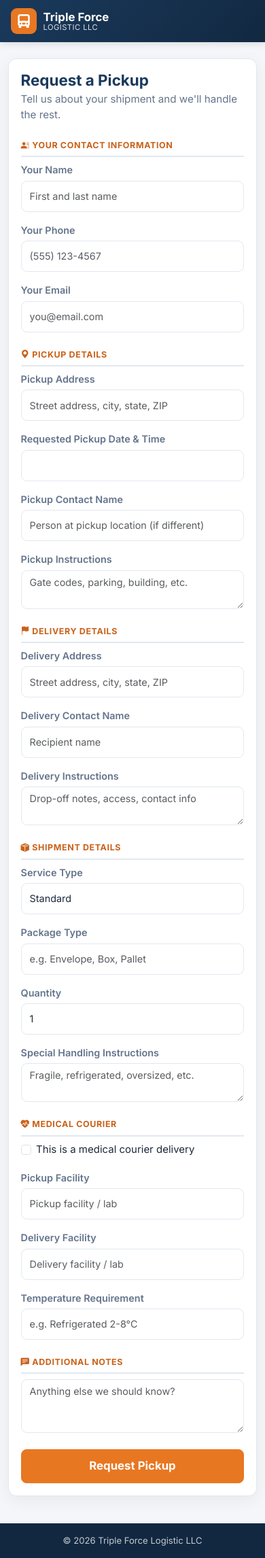
After one commit to dispatch9789-sketch/tripleforce_app, a Flask app: page /request-pickup in a window 390 px wide. The commit adds this page. Shown: the whole page at 68% size. Run offline with Flask 3, Linux system fonts and the light colour scheme; some libraries are stand-ins or nearby versions.

Commit message:
Add public /request-pickup customer route (no internal nav)
- New public blueprint with /request-pickup route (no login required)
- New CustomerPickupRequestForm with customer-facing fields only
  (no driver/internal/staff fields)
- New public_base.html layout: branded, mobile-first, NO sidebar/admin nav
- Creates Delivery (status 'New Request', created_by=None) on submit,
  shows order-number confirmation, best-effort notification email
- All internal staff pages unchanged and still behind login/role guards
- Adds test_public_pickup.py covering the above

```diff
--- a/app/__init__.py
+++ b/app/__init__.py
@@ -44,6 +44,7 @@ def create_app(config_class=Config):
     from app.users.routes import users
     from app.driver_portal.routes import driver_portal
     from app.outreach.routes import outreach, register_cli as register_outreach_cli
+    from app.public_request.routes import public
 
     app.register_blueprint(auth, url_prefix="/auth")
     app.register_blueprint(main)
@@ -56,6 +57,7 @@ def create_app(config_class=Config):
     app.register_blueprint(users, url_prefix="/users")
     app.register_blueprint(driver_portal, url_prefix="/driver")
     app.register_blueprint(outreach, url_prefix="/outreach")
+    app.register_blueprint(public)  # public customer-facing pages (/request-pickup)
 
     # ── Outreach Tracker CLI (flask outreach-import <path>) ──
     register_outreach_cli(app)
--- a/app/forms.py
+++ b/app/forms.py
@@ -153,6 +153,45 @@ class DeliveryForm(FlaskForm):
     temperature_requirement = StringField("Temperature Requirement")
     tamper_seal_number = StringField("Tamper Seal Number")
     submit = SubmitField("Save Delivery")
+
+
+# ═══════════════════════════════════════════════════════════════
+#  PUBLIC CUSTOMER PICKUP REQUEST
+#  (Customer-facing form shown on the public /request-pickup page.
+#   Contains ONLY customer-visible fields — no driver/internal/staff
+#   fields. Writes to the same Delivery model as the staff form.)
+# ═══════════════════════════════════════════════════════════════
+class CustomerPickupRequestForm(FlaskForm):
+    # Who is requesting the pickup
+    requester_name = StringField("Your Name", validators=[DataRequired(), Length(max=200)])
+    requester_phone = StringField("Your Phone", validators=[DataRequired(), Length(max=50)])
+    requester_email = StringField("Your Email", validators=[Optional(), Email(), Length(max=200)])
+
+    # Pickup details
+    pickup_contact = StringField("Pickup Contact Name", validators=[Optional(), Length(max=200)])
+    pickup_address = StringField("Pickup Address", validators=[DataRequired(), Length(max=500)])
+    pickup_instructions = TextAreaField("Pickup Instructions", validators=[Optional(), Length(max=2000)])
+    pickup_datetime = DateTimeField("Requested Pickup Date & Time", format="%Y-%m-%dT%H:%M", validators=[Optional()])
+
+    # Delivery details
+    delivery_contact = StringField("Delivery Contact Name", validators=[Optional(), Length(max=200)])
+    delivery_address = StringField("Delivery Address", validators=[DataRequired(), Length(max=500)])
+    delivery_instructions = TextAreaField("Delivery Instructions", validators=[Optional(), Length(max=2000)])
+
+    # Service details
+    service_type = SelectField("Service Type", choices=[(s, s) for s in SERVICE_TYPES], default="Standard")
+    package_type = StringField("Package Type", validators=[Optional(), Length(max=100)])
+    quantity = IntegerField("Quantity", default=1, validators=[Optional(), NumberRange(min=1)])
+    special_handling = TextAreaField("Special Handling Instructions", validators=[Optional(), Length(max=2000)])
+
+    # Medical courier options
+    is_medical = BooleanField("This is a medical courier delivery")
+    pickup_facility = StringField("Pickup Facility", validators=[Optional(), Length(max=255)])
+    delivery_facility = StringField("Delivery Facility", validators=[Optional(), Length(max=255)])
+    temperature_requirement = StringField("Temperature Requirement", validators=[Optional(), Length(max=100)])
+
+    customer_notes = TextAreaField("Additional Notes", validators=[Optional(), Length(max=2000)])
+    submit = SubmitField("Request Pickup")
 
 
 class DeliveryStatusForm(FlaskForm):
--- /dev/null
+++ b/app/public_request/__init__.py
@@ -0,0 +1,4 @@
+"""Public blueprint: customer-facing pages with no internal/staff navigation."""
+from .routes import public
+
+__all__ = ["public"]
--- /dev/null
+++ b/app/public_request/routes.py
@@ -0,0 +1,119 @@
+"""Public customer-facing routes (no login required, no internal navigation).
+
+These routes are intentionally separate from the staff `main`/`dispatch`
+blueprints so they never inherit the internal sidebar or admin navigation,
+regardless of whether a staff member happens to be logged in.
+"""
+from flask import (
+    Blueprint, render_template, request, flash, redirect, url_for, current_app,
+)
+from app.extensions import db
+from app.models import Delivery, DeliveryStatusHistory
+from app.forms import CustomerPickupRequestForm
+from app.utils import get_next_order_number, get_company_settings
+
+public = Blueprint("public", __name__)
+
+
+@public.route("/request-pickup", methods=["GET", "POST"])
+def request_pickup():
+    """Public page where customers request a pickup.
+
+    Renders only the customer pickup request form — no sidebar, no admin
+    navigation, no dashboard tools. On a valid submission it creates a
+    Delivery record (status "New Request") and shows a confirmation with
+    the generated order number. Internal staff pages remain unchanged and
+    protected behind the existing login/role system.
+    """
+    form = CustomerPickupRequestForm()
+    settings = get_company_settings()
+    company_name = settings.company_name if settings else "Triple Force Logistic LLC"
+
+    if form.validate_on_submit():
+        order_number = get_next_order_number()
+
+        # Build a structured "requested by" block so dispatch can see who
+        # placed the request even though there is no logged-in user.
+        requested_by = "Requested by: {} | Phone: {}".format(
+            form.requester_name.data, form.requester_phone.data
+        )
+        if form.requester_email.data:
+            requested_by += " | Email: {}".format(form.requester_email.data)
+
+        existing_notes = (form.customer_notes.data or "").strip()
+        customer_notes = requested_by + ("\n\n" + existing_notes if existing_notes else "")
+
+        # Fall back to the requester when no separate pickup/delivery contact
+        # was provided, so the record always has a contactable person.
+        requester_contact = "{} — {}".format(
+            form.requester_name.data, form.requester_phone.data
+        )
+
+        delivery = Delivery(
+            order_number=order_number,
+            customer_id=None,  # public submission — not linked to a Customer record
+            pickup_contact=form.pickup_contact.data or requester_contact,
+            pickup_address=form.pickup_address.data,
+            pickup_instructions=form.pickup_instructions.data,
+            pickup_datetime=form.pickup_datetime.data,
+            delivery_contact=form.delivery_contact.data or form.requester_name.data,
+            delivery_address=form.delivery_address.data,
+            delivery_instructions=form.delivery_instructions.data,
+            service_type=form.service_type.data,
+            package_type=form.package_type.data,
+            quantity=form.quantity.data or 1,
+            special_handling=form.special_handling.data,
+            is_medical=form.is_medical.data,
+            pickup_facility=form.pickup_facility.data,
+            delivery_facility=form.delivery_facility.data,
+            temperature_requirement=form.temperature_requirement.data,
+            customer_notes=customer_notes,
+            created_by=None,  # no logged-in staff user for public submissions
+            status="New Request",
+        )
+        db.session.add(delivery)
+        db.session.commit()
+
+        # Best-effort internal notification email. Never blocks the request
+        # and never rolls back the delivery on failure.
+        try:
+            from app.utils import send_email
+            notify_to = settings.email if settings else current_app.config.get("MAIL_DEFAULT_SENDER")
+            if notify_to:
+                body = (
+                    "A new pickup request was submitted from the website.\n\n"
+                    "Order #: {}\n"
+                    "Requested by: {}\n"
+                    "Phone: {}\n"
+                    "Pickup: {}\n"
+                    "Delivery: {}\n"
+                    "Service: {}\n".format(
+                        order_number,
+                        form.requester_name.data,
+                        form.requester_phone.data,
+                        form.pickup_address.data,
+                        form.delivery_address.data,
+                        form.service_type.data,
+                    )
+                )
+                send_email(notify_to, "New Pickup Request — {}".format(order_number), body)
+        except Exception as e:  # pragma: no cover - non-fatal
+            current_app.logger.info("Pickup notification email skipped: %s", e)
+
+        flash(
+            "Your pickup request has been received. Your order number is {}. "
+            "We'll contact you shortly to confirm.".format(order_number),
+            "success",
+        )
+        return redirect(url_for("public.request_pickup") + "?submitted=1&order=" + order_number)
+
+    submitted = request.args.get("submitted") == "1"
+    order_number = request.args.get("order", "")
+
+    return render_template(
+        "public/request_pickup.html",
+        form=form,
+        company_name=company_name,
+        submitted=submitted,
+        order_number=order_number,
+    )
--- a/app/static/css/app.css
+++ b/app/static/css/app.css
@@ -575,3 +575,29 @@ a:hover { text-decoration: underline; }
     .sidebar-link { padding: 0.9rem 1.5rem; font-size: 0.95rem; }
     .form-control, .form-select { min-height: 44px; }
 }
+
+/* PUBLIC CUSTOMER PAGES - no sidebar, no staff/admin navigation. Mobile-first, branded. */
+.public-body { background: var(--tf-bg); color: var(--tf-text); font-family: 'Inter', system-ui, -apple-system, 'Segoe UI', Roboto, sans-serif; display: flex; flex-direction: column; min-height: 100vh; margin: 0; }
+.public-header { background: linear-gradient(135deg, var(--tf-navy) 0%, var(--tf-navy-dark) 100%); color: #fff; box-shadow: 0 2px 10px rgba(0,0,0,0.12); position: sticky; top: 0; z-index: 1020; }
+.public-header-inner { max-width: 860px; margin: 0 auto; padding: 0.75rem 1rem; display: flex; align-items: center; justify-content: space-between; gap: 0.75rem; }
+.public-brand { display: inline-flex; align-items: center; gap: 0.6rem; color: #fff; text-decoration: none; }
+.public-brand-icon { background: var(--tf-amber); color: #fff; width: 38px; height: 38px; border-radius: 9px; display: inline-flex; align-items: center; justify-content: center; font-size: 1.25rem; flex: none; }
+.public-brand-words { display: flex; flex-direction: column; line-height: 1.1; }
+.public-brand-words strong { font-size: 1.05rem; font-weight: 700; }
+.public-brand-words small { font-size: 0.7rem; opacity: 0.85; letter-spacing: 0.04em; text-transform: uppercase; }
+.public-header-tag { font-size: 0.8rem; font-weight: 600; letter-spacing: 0.03em; text-transform: uppercase; color: var(--tf-amber-light); }
+.public-main { flex: 1 0 auto; width: 100%; padding: 1.5rem 0 2.5rem; }
+.public-container { max-width: 760px; }
+.public-card { background: var(--tf-surface); border: 1px solid var(--tf-border); border-radius: 14px; box-shadow: 0 6px 24px rgba(15,23,42,0.06); padding: 1.5rem; }
+@media (max-width: 575.98px) { .public-card { padding: 1.1rem; border-radius: 12px; } }
+.public-card-title { font-size: 1.4rem; font-weight: 700; color: var(--tf-navy); margin: 0 0 0.25rem; }
+.public-card-subtitle { color: var(--tf-text-muted); font-size: 0.95rem; margin: 0 0 1.25rem; }
+.public-section-label { font-size: 0.78rem; font-weight: 700; text-transform: uppercase; letter-spacing: 0.05em; color: var(--tf-amber-dark); margin: 1.5rem 0 0.5rem; border-bottom: 2px solid var(--tf-border); padding-bottom: 0.35rem; }
+.public-form .form-label { font-weight: 600; font-size: 0.9rem; }
+.public-form .form-control, .public-form .form-select { border-radius: 9px; min-height: 46px; }
+.public-form .btn-primary { background: var(--tf-amber); border-color: var(--tf-amber); font-weight: 700; min-height: 50px; font-size: 1.05rem; }
+.public-form .btn-primary:hover, .public-form .btn-primary:focus { background: var(--tf-amber-dark); border-color: var(--tf-amber-dark); }
+.public-success-icon { width: 64px; height: 64px; border-radius: 50%; background: var(--tf-success-bg); color: var(--tf-success); display: inline-flex; align-items: center; justify-content: center; font-size: 2rem; margin-bottom: 0.75rem; }
+.public-order-number { display: inline-block; background: var(--tf-navy); color: #fff; font-weight: 700; font-size: 1.15rem; padding: 0.4rem 0.9rem; border-radius: 8px; letter-spacing: 0.03em; }
+.public-footer { flex-shrink: 0; background: var(--tf-navy-dark); color: rgba(255,255,255,0.75); text-align: center; font-size: 0.82rem; padding: 1rem; }
+.public-footer .container { padding: 0; }
--- /dev/null
+++ b/app/templates/public/request_pickup.html
@@ -0,0 +1,147 @@
+{% extends "public_base.html" %}
+
+{% block title %}Request a Pickup — {{ company_name }}{% endblock %}
+
+{% block content %}
+
+{% if submitted and order_number %}
+{# ── Success state: show confirmation, keep NO internal navigation ── #}
+<div class="public-card text-center">
+    <div class="public-success-icon"><i class="bi bi-check-lg"></i></div>
+    <h1 class="public-card-title">Pickup Request Received</h1>
+    <p class="public-card-subtitle">Thank you — your request has been submitted successfully.</p>
+
+    <p class="mb-1">Your order number is</p>
+    <div class="public-order-number mb-3">{{ order_number }}</div>
+
+    <p class="text-muted mb-4">Keep this number handy. Our team will contact you shortly to confirm your pickup time and details.</p>
+
+    <a href="{{ url_for('public.request_pickup') }}" class="btn btn-outline-secondary">
+        <i class="bi bi-plus-lg"></i> Submit Another Request
+    </a>
+</div>
+{% else %}
+{# ── Pickup request form: customer-facing only, no staff/internal fields ── #}
+<div class="public-card">
+    <h1 class="public-card-title">Request a Pickup</h1>
+    <p class="public-card-subtitle">Tell us about your shipment and we'll handle the rest.</p>
+
+    <form method="POST" action="{{ url_for('public.request_pickup') }}" class="public-form" novalidate>
+        {{ form.hidden_tag() }}
+
+        <div class="public-section-label"><i class="bi bi-person-lines-fill"></i> Your Contact Information</div>
+        <div class="row g-3">
+            <div class="col-md-6">
+                {{ form.requester_name.label(class="form-label") }}
+                {{ form.requester_name(class="form-control", placeholder="First and last name") }}
+                {% for e in form.requester_name.errors %}<div class="text-danger small">{{ e }}</div>{% endfor %}
+            </div>
+            <div class="col-md-6">
+                {{ form.requester_phone.label(class="form-label") }}
+                {{ form.requester_phone(class="form-control", placeholder="(555) 123-4567") }}
+                {% for e in form.requester_phone.errors %}<div class="text-danger small">{{ e }}</div>{% endfor %}
+            </div>
+            <div class="col-md-6">
+                {{ form.requester_email.label(class="form-label") }}
+                {{ form.requester_email(class="form-control", placeholder="you@email.com") }}
+                {% for e in form.requester_email.errors %}<div class="text-danger small">{{ e }}</div>{% endfor %}
+            </div>
+        </div>
+
+        <div class="public-section-label"><i class="bi bi-geo-alt-fill"></i> Pickup Details</div>
+        <div class="row g-3">
+            <div class="col-md-8">
+                {{ form.pickup_address.label(class="form-label") }}
+                {{ form.pickup_address(class="form-control", placeholder="Street address, city, state, ZIP") }}
+                {% for e in form.pickup_address.errors %}<div class="text-danger small">{{ e }}</div>{% endfor %}
+            </div>
+            <div class="col-md-4">
+                {{ form.pickup_datetime.label(class="form-label") }}
+                {{ form.pickup_datetime(class="form-control") }}
+                {% for e in form.pickup_datetime.errors %}<div class="text-danger small">{{ e }}</div>{% endfor %}
+            </div>
+            <div class="col-md-6">
+                {{ form.pickup_contact.label(class="form-label") }}
+                {{ form.pickup_contact(class="form-control", placeholder="Person at pickup location (if different)") }}
+            </div>
+            <div class="col-12">
+                {{ form.pickup_instructions.label(class="form-label") }}
+                {{ form.pickup_instructions(class="form-control", placeholder="Gate codes, parking, building, etc.") }}
+            </div>
+        </div>
+
+        <div class="public-section-label"><i class="bi bi-flag-fill"></i> Delivery Details</div>
+        <div class="row g-3">
+            <div class="col-md-8">
+                {{ form.delivery_address.label(class="form-label") }}
+                {{ form.delivery_address(class="form-control", placeholder="Street address, city, state, ZIP") }}
+                {% for e in form.delivery_address.errors %}<div class="text-danger small">{{ e }}</div>{% endfor %}
+            </div>
+            <div class="col-md-4">
+                {{ form.delivery_contact.label(class="form-label") }}
+                {{ form.delivery_contact(class="form-control", placeholder="Recipient name") }}
+            </div>
+            <div class="col-12">
+                {{ form.delivery_instructions.label(class="form-label") }}
+                {{ form.delivery_instructions(class="form-control", placeholder="Drop-off notes, access, contact info") }}
+            </div>
+        </div>
+
+        <div class="public-section-label"><i class="bi bi-box-seam-fill"></i> Shipment Details</div>
+        <div class="row g-3">
+            <div class="col-md-5">
+                {{ form.service_type.label(class="form-label") }}
+                {{ form.service_type(class="form-select") }}
+            </div>
+            <div class="col-md-4">
+                {{ form.package_type.label(class="form-label") }}
+                {{ form.package_type(class="form-control", placeholder="e.g. Envelope, Box, Pallet") }}
+            </div>
+            <div class="col-md-3">
+                {{ form.quantity.label(class="form-label") }}
+                {{ form.quantity(class="form-control") }}
+                {% for e in form.quantity.errors %}<div class="text-danger small">{{ e }}</div>{% endfor %}
+            </div>
+            <div class="col-12">
+                {{ form.special_handling.label(class="form-label") }}
+                {{ form.special_handling(class="form-control", placeholder="Fragile, refrigerated, oversized, etc.") }}
+            </div>
+        </div>
+
+        <div class="public-section-label"><i class="bi bi-heart-pulse-fill"></i> Medical Courier</div>
+        <div class="row g-3">
+            <div class="col-12">
+                <div class="form-check">
+                    {{ form.is_medical(class="form-check-input") }}
+                    {{ form.is_medical.label(class="form-check-label") }}
+                </div>
+            </div>
+            <div class="col-md-6">
+                {{ form.pickup_facility.label(class="form-label") }}
+                {{ form.pickup_facility(class="form-control", placeholder="Pickup facility / lab") }}
+            </div>
+            <div class="col-md-6">
+                {{ form.delivery_facility.label(class="form-label") }}
+                {{ form.delivery_facility(class="form-control", placeholder="Delivery facility / lab") }}
+            </div>
+            <div class="col-md-6">
+                {{ form.temperature_requirement.label(class="form-label") }}
+                {{ form.temperature_requirement(class="form-control", placeholder="e.g. Refrigerated 2-8°C") }}
+            </div>
+        </div>
+
+        <div class="public-section-label"><i class="bi bi-chat-left-text-fill"></i> Additional Notes</div>
+        <div class="row g-3">
+            <div class="col-12">
+                {{ form.customer_notes(class="form-control", rows=3, placeholder="Anything else we should know?") }}
+            </div>
+        </div>
+
+        <div class="d-grid mt-4">
+            {{ form.submit(class="btn btn-primary btn-lg") }}
+        </div>
+    </form>
+</div>
+{% endif %}
+
+{% endblock %}
--- /dev/null
+++ b/app/templates/public_base.html
@@ -0,0 +1,58 @@
+<!DOCTYPE html>
+<html lang="en" data-theme="light">
+<head>
+    <meta charset="UTF-8">
+    <meta name="viewport" content="width=device-width, initial-scale=1.0">
+    <title>{% block title %}Request a Pickup — Triple Force Logistic{% endblock %}</title>
+    <meta name="robots" content="index, follow">
+    <link href="https://cdn.jsdelivr.net/npm/bootstrap@5.3.3/dist/css/bootstrap.min.css" rel="stylesheet">
+    <link href="https://cdn.jsdelivr.net/npm/bootstrap-icons@1.11.3/font/bootstrap-icons.css" rel="stylesheet">
+    <link rel="preconnect" href="https://fonts.googleapis.com">
+    <link href="https://fonts.googleapis.com/css2?family=Inter:wght@400;500;600;700&display=swap" rel="stylesheet">
+    <link href="{{ url_for('static', filename='css/app.css') }}?v=public" rel="stylesheet">
+    {% block extra_head %}{% endblock %}
+</head>
+<body class="public-body">
+
+{# Public header — branded, NO sidebar, NO admin/staff navigation #}
+<header class="public-header">
+    <div class="public-header-inner">
+        <a href="{{ url_for('public.request_pickup') }}" class="public-brand">
+            <span class="public-brand-icon"><i class="bi bi-truck-front-fill"></i></span>
+            <span class="public-brand-words">
+                <strong>Triple Force</strong>
+                <small>Logistic LLC</small>
+            </span>
+        </a>
+        <span class="public-header-tag d-none d-sm-inline">Request a Pickup</span>
+    </div>
+</header>
+
+<main class="public-main">
+    <div class="container public-container">
+        {# Flash messages #}
+        {% with messages = get_flashed_messages(with_categories=true) %}
+            {% if messages %}
+                {% for category, message in messages %}
+                    <div class="alert alert-{{ category }} alert-dismissible fade show" role="alert">
+                        {{ message }}
+                        <button type="button" class="btn-close" data-bs-dismiss="alert"></button>
+                    </div>
+                {% endfor %}
+            {% endif %}
+        {% endwith %}
+
+        {% block content %}{% endblock %}
+    </div>
+</main>
+
+<footer class="public-footer">
+    <div class="container">
+        <span>&copy; {{ current_year }} {{ company_settings.company_name if company_settings else 'Triple Force Logistic LLC' }}</span>
+    </div>
+</footer>
+
+<script src="https://cdn.jsdelivr.net/npm/bootstrap@5.3.3/dist/js/bootstrap.bundle.min.js"></script>
+{% block extra_js %}{% endblock %}
+</body>
+</html>
```
Also changed, not shown: test_public_pickup.py (added, +179 -0 lines).
